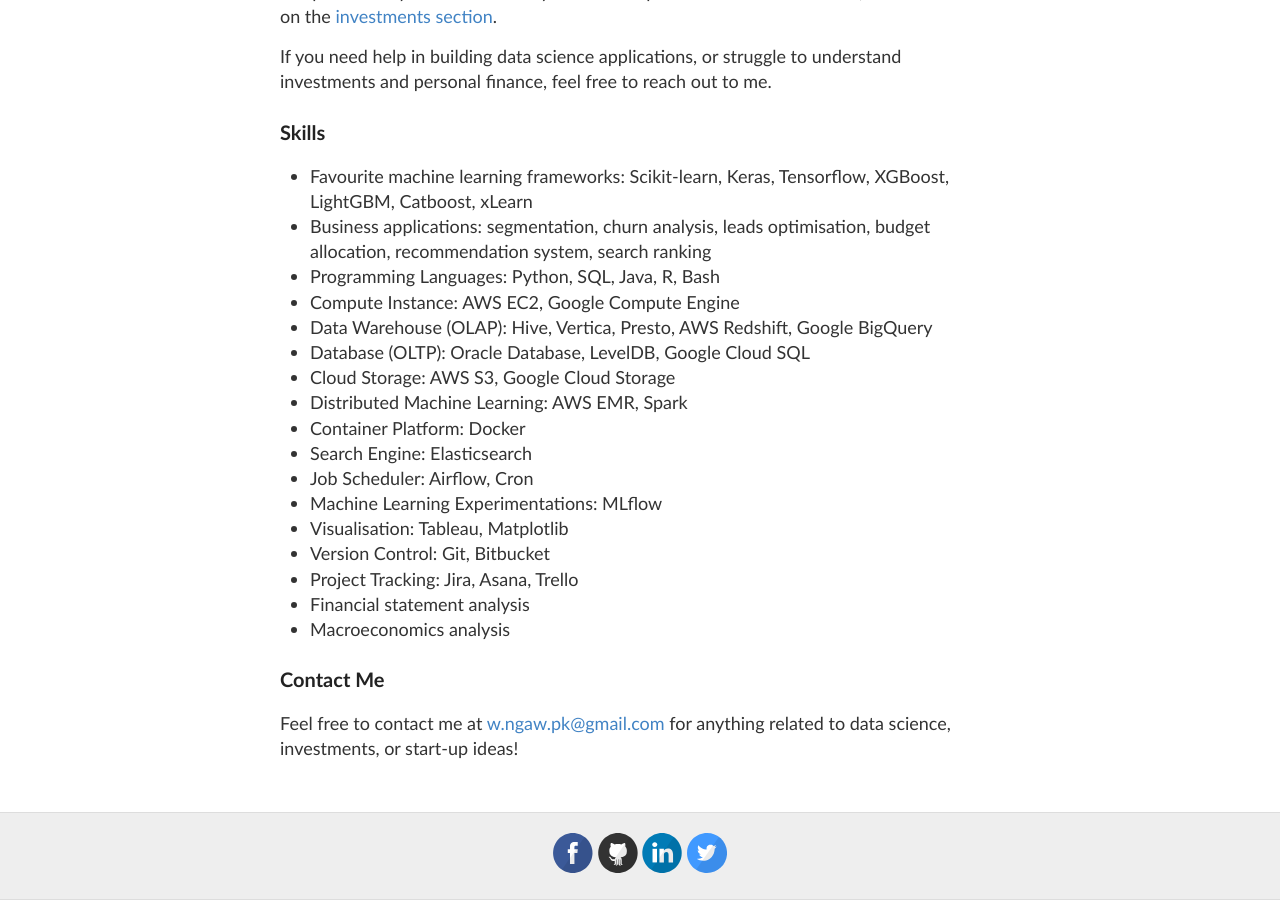
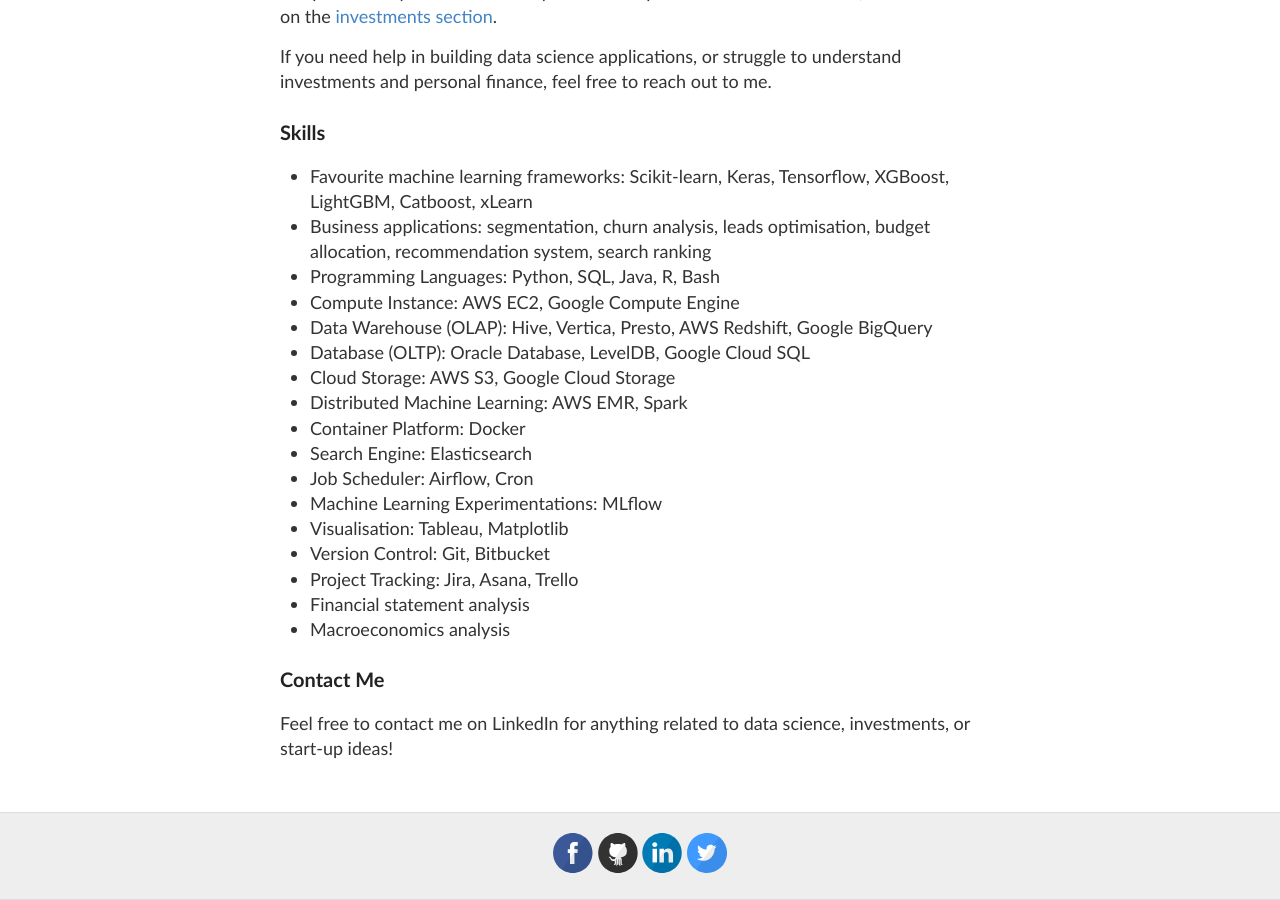
Before and after one commit to wngaw/wngaw.github.io, a Jekyll site: the page built from about.md, in a window 1280 px wide and 900 px high, scrolled down 584 px. Built offline with Jekyll 4.4.1, drawn with Linux system fonts in a browser that asks for light colours.

Commit message:
update about

```diff
--- a/about.md
+++ b/about.md
@@ -36,4 +36,4 @@
 
 ### Contact Me
 
-Feel free to contact me at [w.ngaw.pk@gmail.com](mailto:w.ngaw.pk@gmail.com) for anything related to data science, investments, or start-up ideas!
+Feel free to contact me on LinkedIn for anything related to data science, investments, or start-up ideas!
```
